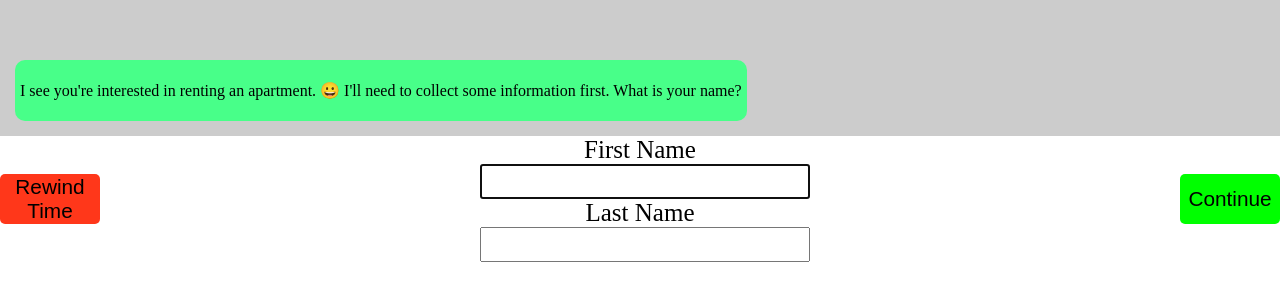
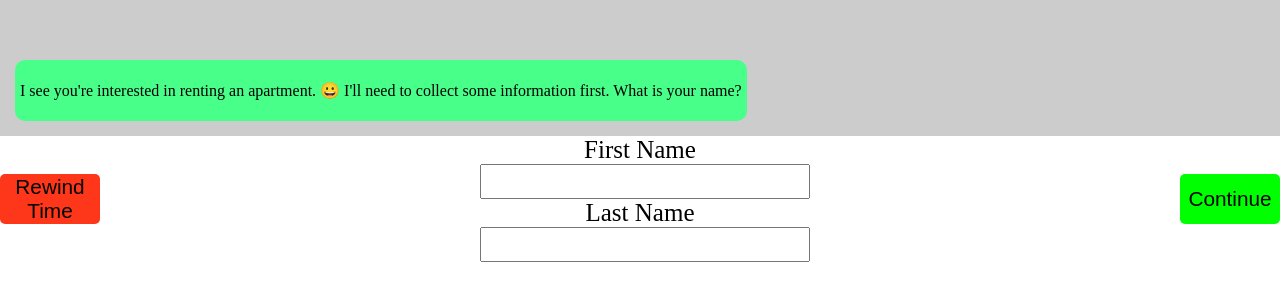
Before and after one commit to bennebbenneb/knock-rentals-chatbot, a React (Create React App) app in the folder ui/: page / in a window 1280 px wide. Shown: the part 164-464 px from the top of the page. Built offline with nearby package versions, Linux system fonts and the light colour scheme.

Commit message:
removed auto focus

```diff
--- a/ui/src/components/Chatbot/ChatInput/ChatInput.js
+++ b/ui/src/components/Chatbot/ChatInput/ChatInput.js
@@ -19,7 +19,7 @@ import {
 class ChatInput extends React.Component {
     handleFormSubmit(event) {
         event.preventDefault();
-        this.props.saveState()
+        this.props.saveState();
         if (this._isValid()) {
             this._addToHistory();
             this._saveUserInfo();
@@ -63,14 +63,14 @@ class ChatInput extends React.Component {
                         else {
                             return <div className="chat-input-group" key={answer.key}>
                                 <label htmlFor={answer.key}>{answer.text}</label>
-                                <input autoFocus={index === 0} ref={answer.key} id={answer.key}
+                                <input ref={answer.key} id={answer.key}
                                        type={answer.inputType}/>
                             </div>
                         }
                     } else if (answer.elementTag === "textarea") {
                         return <div className="chat-input-group" key={answer.key}>
                             <label htmlFor={answer.key}>{answer.text}</label>
-                            <textarea autoFocus={index === 0} ref={answer.key} id={answer.key} type={answer.inputType}/>
+                            <textarea ref={answer.key} id={answer.key} type={answer.inputType}/>
                         </div>
                     } else if (answer.elementTag === "select") {
                         const options = answer.options.map((option) => {
@@ -78,7 +78,7 @@ class ChatInput extends React.Component {
                         });
                         return <div className="chat-input-group" key={answer.key}>
                             <label htmlFor={answer.key}>{answer.text}</label>
-                            <select autoFocus={index === 0} ref={answer.key} id={answer.key}
+                            <select ref={answer.key} id={answer.key}
                                     type={answer.inputType}>
                                 {options}
                             </select>
```
